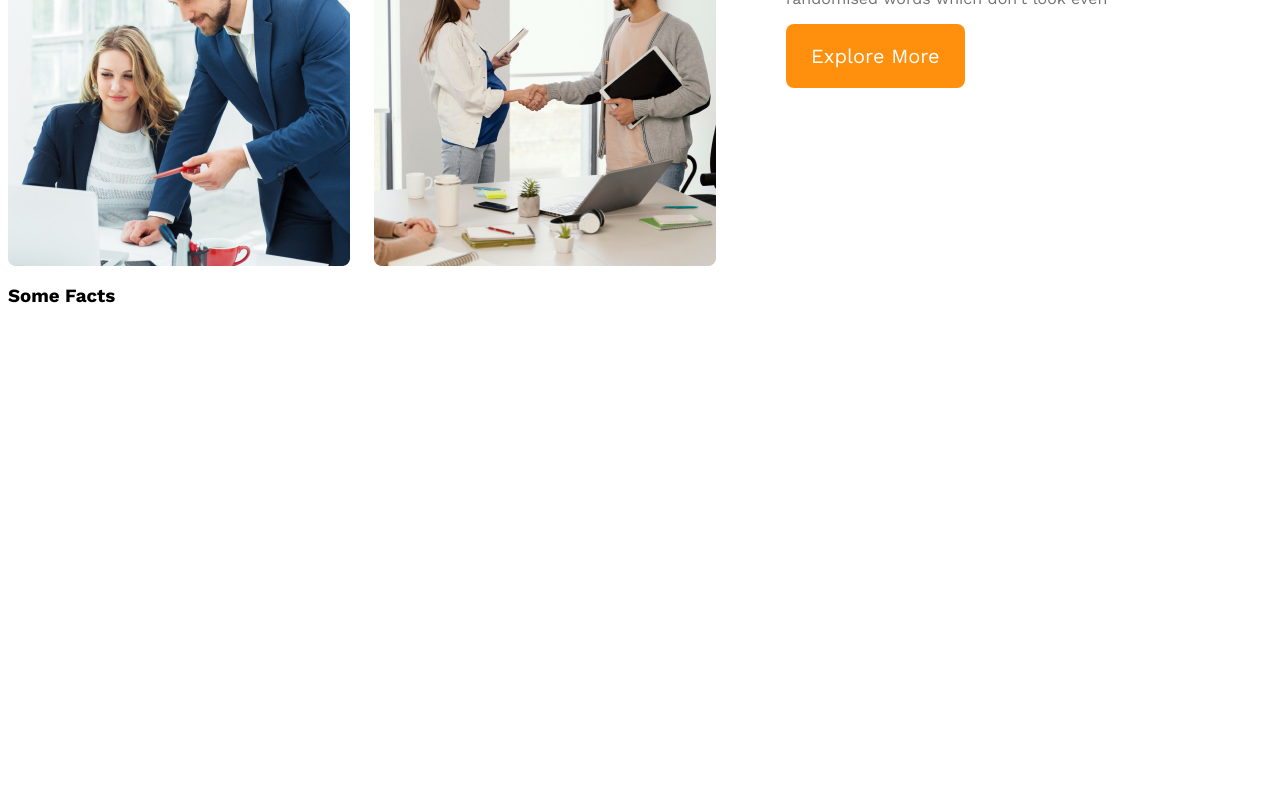
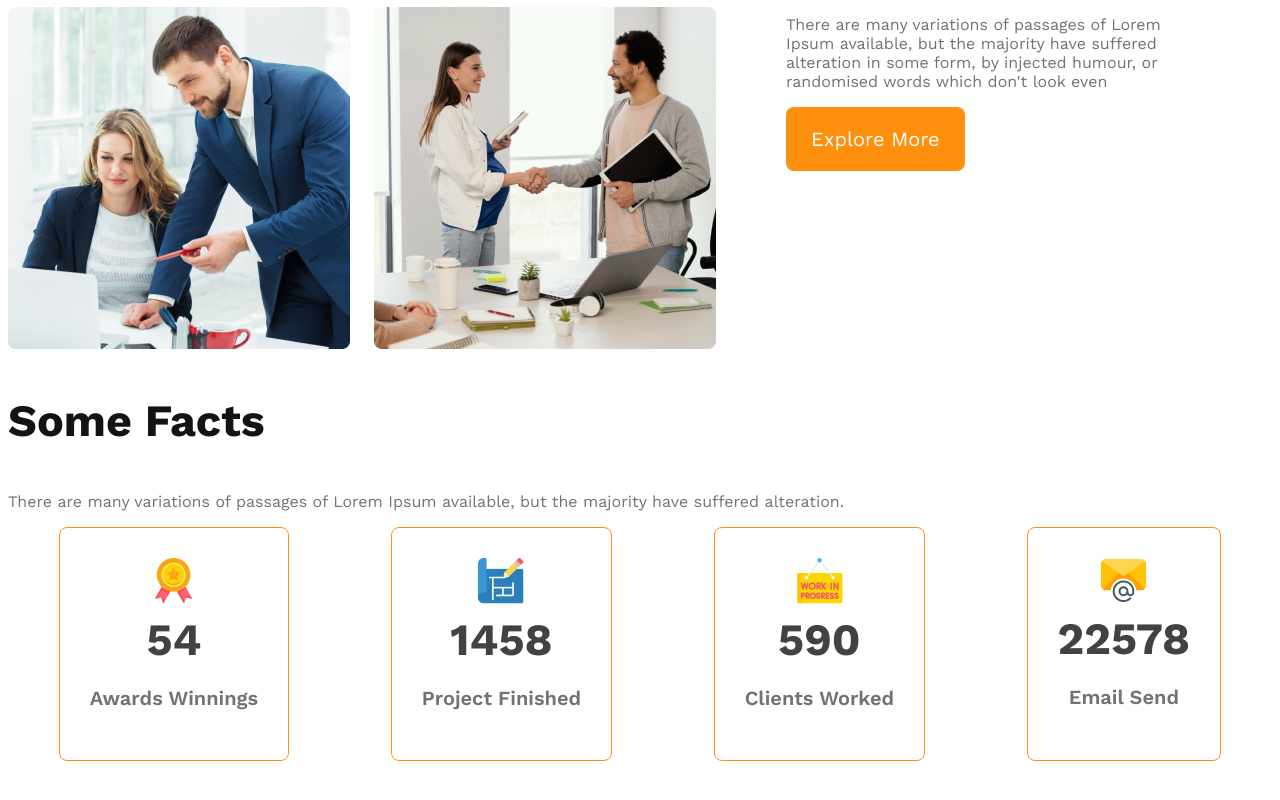
Before and after one commit to alimurdipu/git-architects-website, a plain HTML site: page index.html in a window 1280 px wide. Shown: the part 1440-2240 px from the top of the page. Before the commit the page ends 1817 px from the top, so only its background shows below. Drawn offline with nearby package versions, Linux system fonts and the light colour scheme.

Commit message:
facts container

```diff
--- a/index.html
+++ b/index.html
@@ -10,7 +10,7 @@
     <!-- header start -->
     <header>
       <nav>
-        <h3 class="nav-title">G3 Architects</h3>
+        <h3 class="section-title">G3 Architects</h3>
         <ul>
           <li><a href="">Home</a></li>
           <li><a href="">About</a></li>
@@ -58,8 +58,34 @@
       <section class="features"></section>
       <!-- facts section -->
       <section class="facts">
-        <h3>Some Facts</h3>
-        <p class="text-lightgray"></p>
+        <h3 class="section-title">Some Facts</h3>
+        <p class="text-lightgray">
+          There are many variations of passages of Lorem Ipsum available, but
+          the majority have suffered alteration.
+        </p>
+        <div class="facts-card-container">
+          <!-- .card*4>img+h2.card-stats+p.card-title.text-lightgray -->
+          <div class="card">
+            <img src="images/icons/ribon.png" alt="" />
+            <h2 class="card-stats">54</h2>
+            <p class="card-title text-lightgray">Awards Winnings</p>
+          </div>
+          <div class="card">
+            <img src="images/icons/projects.png" alt="" />
+            <h2 class="card-stats">1458</h2>
+            <p class="card-title text-lightgray">Project Finished</p>
+          </div>
+          <div class="card">
+            <img src="images/icons/customers.png" alt="" />
+            <h2 class="card-stats">590</h2>
+            <p class="card-title text-lightgray">Clients Worked</p>
+          </div>
+          <div class="card">
+            <img src="images/icons/email.png" alt="" />
+            <h2 class="card-stats">22578</h2>
+            <p class="card-title text-lightgray">Email Send</p>
+          </div>
+        </div>
       </section>
     </main>
 
--- a/styles/architect.css
+++ b/styles/architect.css
@@ -96,6 +96,27 @@ main {
   color: #ff900e;
   font-weight: 700;
 }
+/* facts section */
+.facts-card-container {
+  display: flex;
+  justify-content: space-around;
+}
+.facts-card-container .card {
+  border-radius: 8px;
+  border: 1px solid #ff900e;
+  text-align: center;
+  padding: 30px;
+}
+.facts-card-container .card-title {
+  font-weight: 600;
+  font-size: 1.25rem;
+}
+.facts-card-container .card-stats {
+  font-size: 2.8rem;
+  color: #424242;
+  margin-top: 5px;
+  margin-bottom: 10px;
+}
 /* responsive and media query */
 
 /* mobile devices */
```
